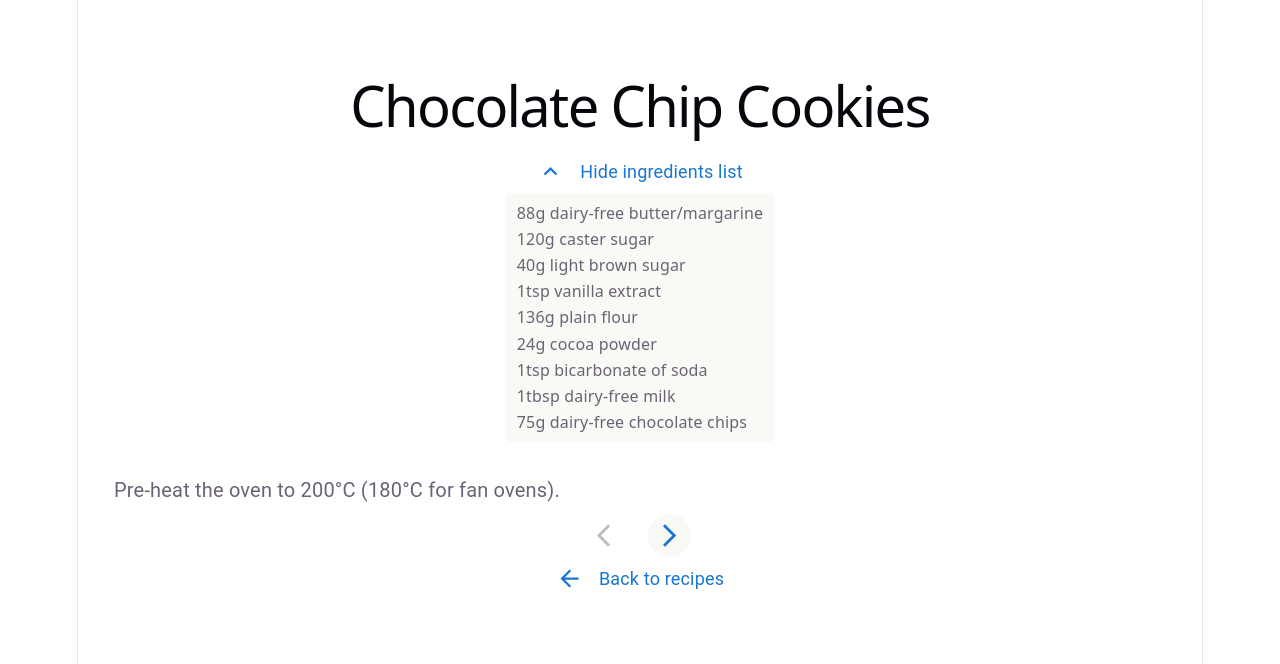
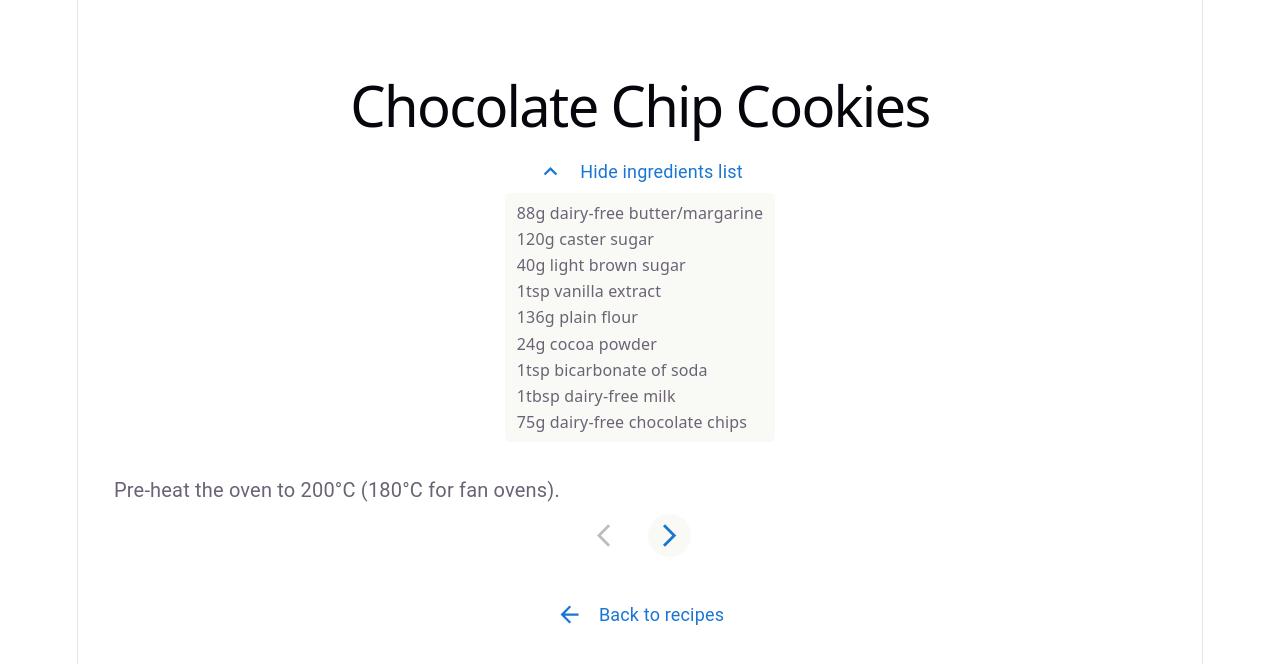
Before and after one commit to Coad-Toad/recipe-app, a React (Vite) app: page / in a window 1280 px wide. Both pictures are taken after a click on the button "Chocolate Chip Cookies". Shown: the top 664 px of the page. Built offline with nearby package versions, Linux system fonts and the light colour scheme.

Commit message:
New styles

```diff
--- a/src/features/recipes/CookMode.tsx
+++ b/src/features/recipes/CookMode.tsx
@@ -26,7 +26,7 @@ export const CookMode = ({ recipe, onBack }: Props) => {
 
       <StepView step={step} />
 
-      <div>
+      <div className="navigation-buttons">
         <IconButton
           onClick={() => setIndex((i) => i - 1)}
           disabled={index === 0}
--- a/src/features/recipes/cook-mode-module.css
+++ b/src/features/recipes/cook-mode-module.css
@@ -1,3 +1,6 @@
 .recipe-title {
       padding-top: 60px;
 }
+.navigation-buttons {
+      padding-bottom: 2rem;
+}
```
